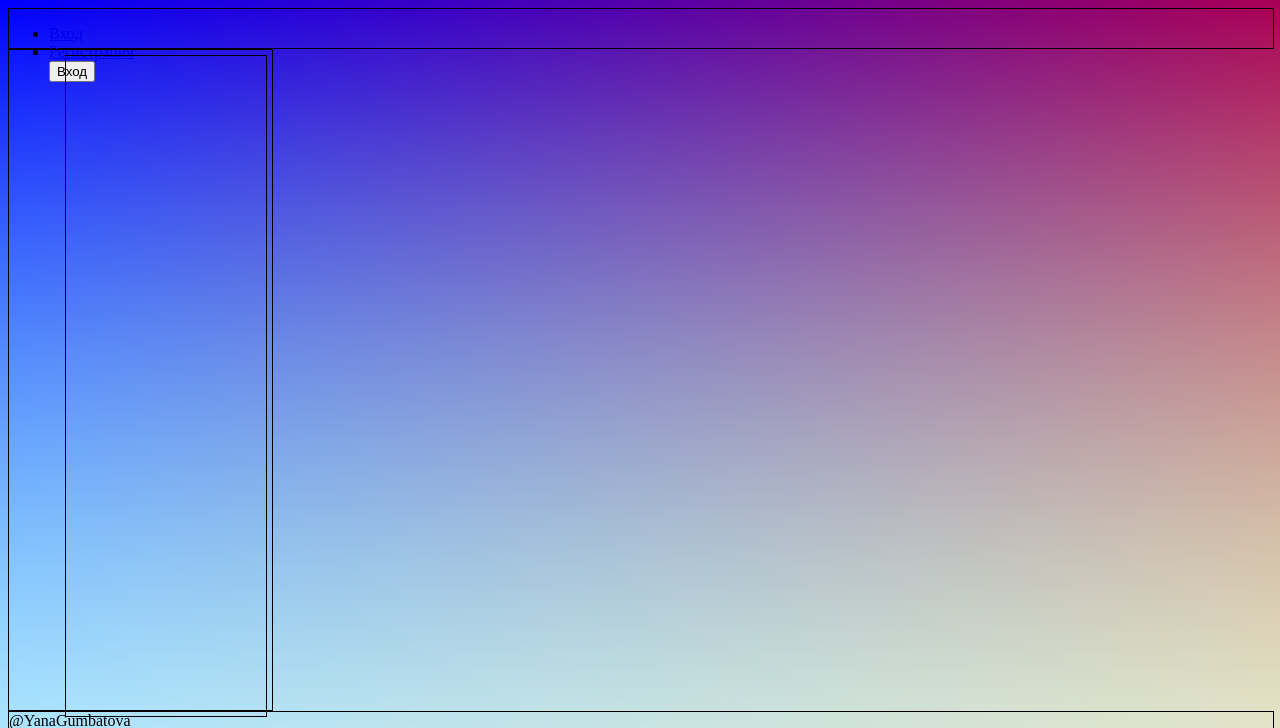
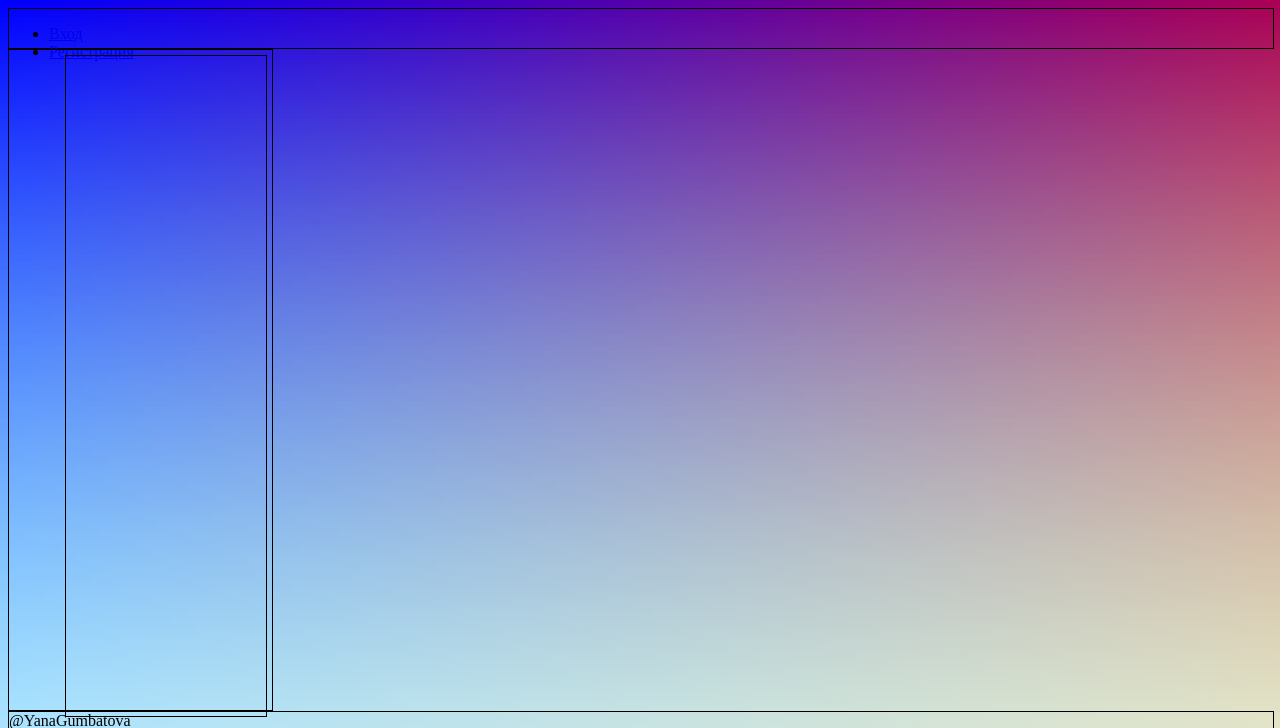
Before and after one commit to YanaGumbatova555/Yana, a PHP site: page /content.php in a window 1280 px wide. Shown: the top 728 px of the page. Run offline with PHP 8.4, Linux system fonts and the light colour scheme.

Commit message:
Update header.php

```diff
--- a/header.php
+++ b/header.php
@@ -6,11 +6,9 @@
 
 <body>
 <div class="header">
-  <a href="/index.php">
 <ul>
   <li><a href="\index.php"> Вход</a></li>
   <li><a href="\sugnup.php"> Регистрация</a></li>
-  <input class="dws-submit" type="submit" name="submit" value="Вход">
 </ul>
 </div>
 </body>
```
